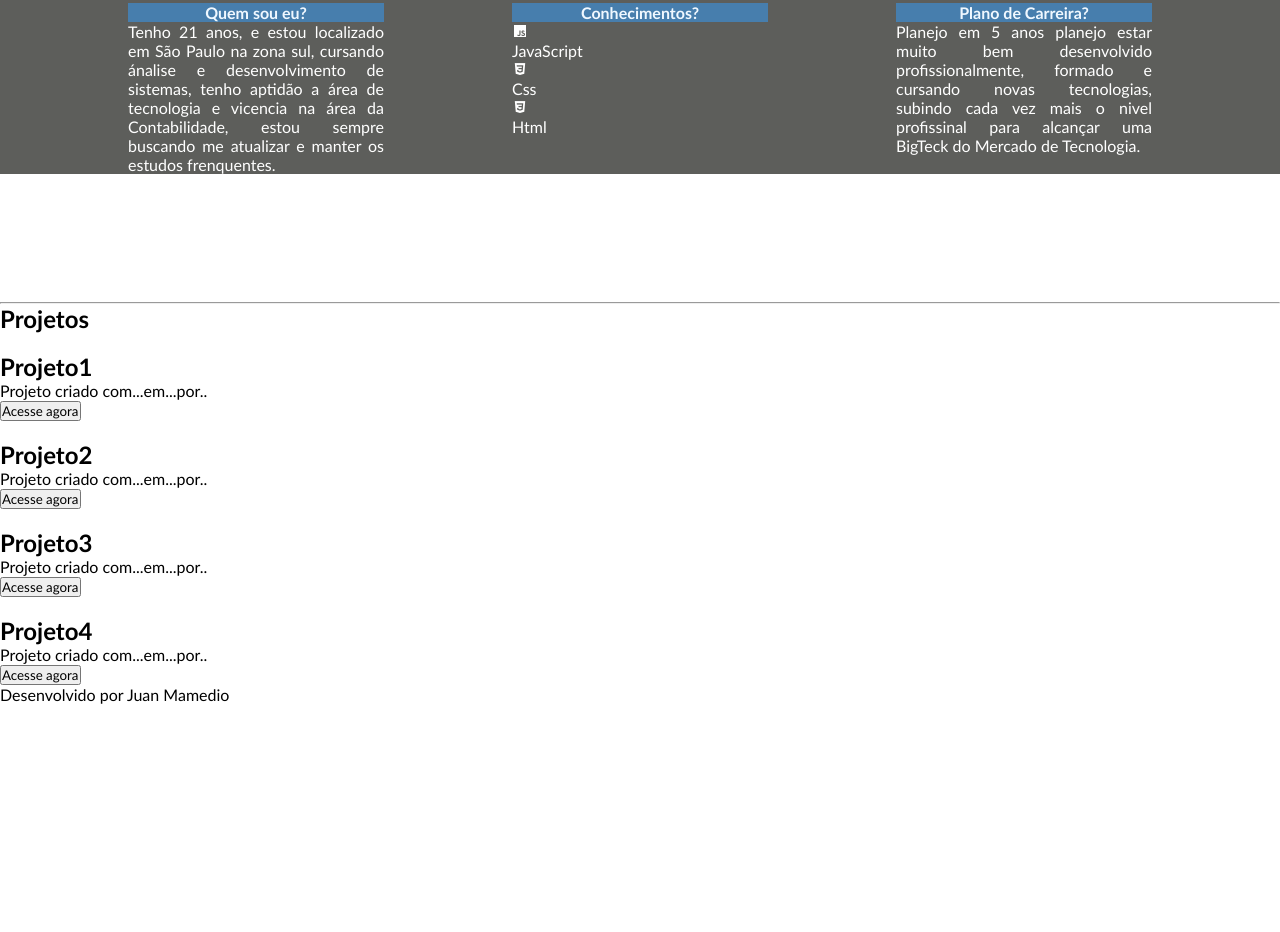
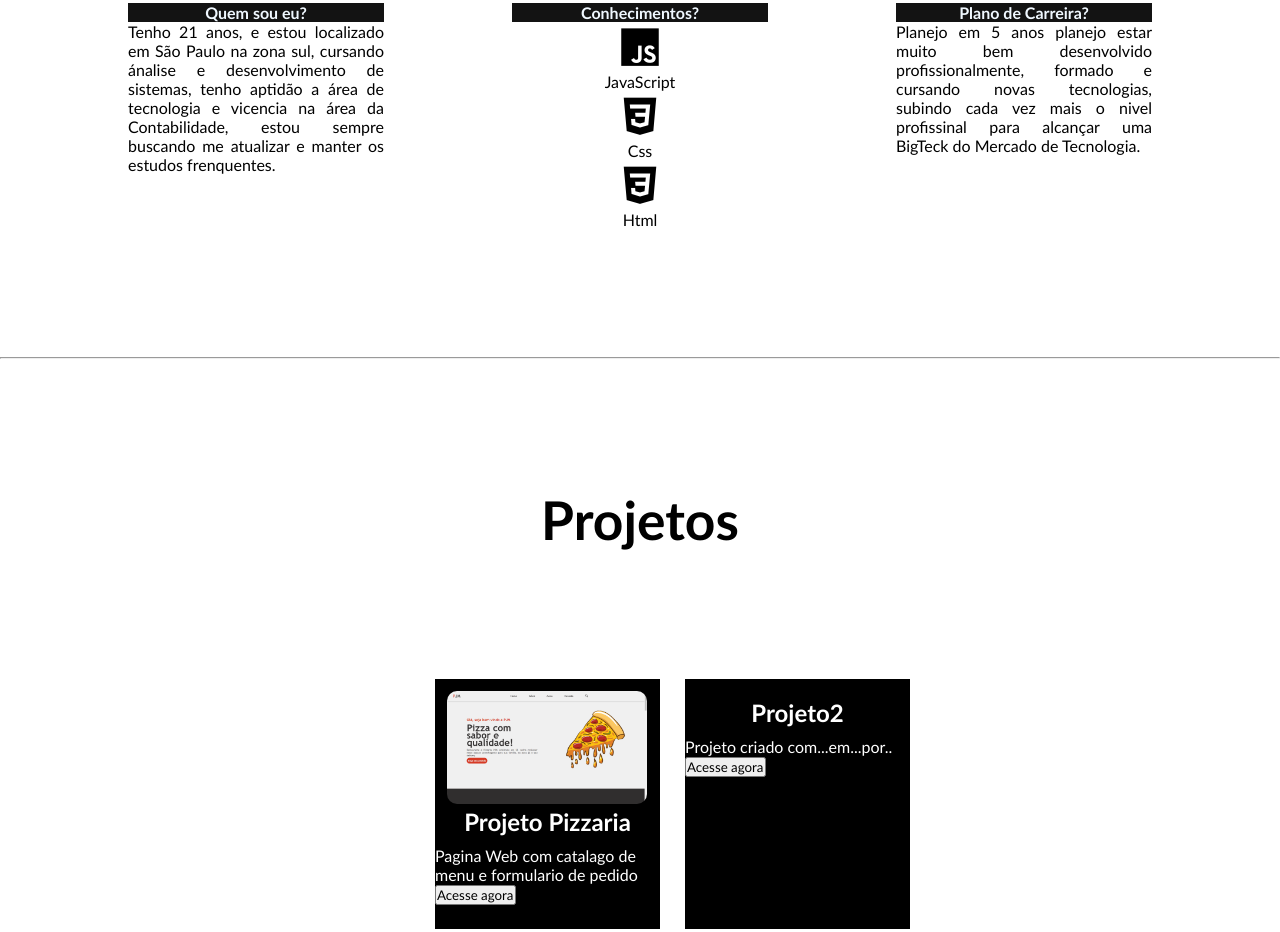
Before and after one commit to JuanMamedio/Novo-Portifolio, a plain HTML site: page index.html in a window 1280 px wide. Shown: the part 866-1798 px from the top of the page. Before the commit the page ends 1570 px from the top, so only its background shows below. Drawn offline with nearby package versions, Linux system fonts and the light colour scheme.

Commit message:
Add files via upload

```diff
--- a/index.css
+++ b/index.css
@@ -17,6 +17,9 @@
     box-shadow: 0 0.1rem 0.5rem #5d5e5b;
     width: 100%;
     margin-bottom: 3rem;
+    background-color: black;
+    color: #ffffff;
+
 }
 
 .navegacao-menu{
@@ -30,8 +33,16 @@
 .navegacao-menu i{
     display: flex;
     align-items:flex-end;
-    color: rgb(245, 239, 239);
     background-color: rgb(0, 0, 0);
+}
+
+.navegacao-menu a{
+    color: aliceblue;
+    transition: all 1s;
+}
+
+.navegacao-menu a:hover{
+    color: rgb(196, 57, 57);
 }
 
 
@@ -97,8 +108,8 @@
 /*Sobre Mim*/
 
 .sobre-mim{
-    background-color: #5d5e5b;
-    color: white;
+    background-color: #ffffff;
+    color: black;
     text-align: center;
     margin-bottom: 10%;
     margin-top: 10%;
@@ -109,7 +120,7 @@
 }
 
 .sobre-mim h4{
-    background-color: rgb(71, 126, 173);
+    background-color: rgb(19, 19, 19);
     width: 100%;
     height: 100%;
     color: aliceblue;
@@ -133,6 +144,14 @@
 .conhecimentos{
     width: 20%;
     height: 20%;
+    text-align: center;
+
+}
+
+.conhecimentos i{
+    color: rgb(0, 0, 0);
+    font-size: 50px;
+    text-align: center;
 }
 
 .planodecarreira{
@@ -140,3 +159,45 @@
     height: 20%;
     margin-right: 10%;
 }
+
+
+/*Projetos*/
+
+.titulo-projetos{
+    text-align: center;
+    margin-top: 10%;
+    font-size: 40pt;
+    margin-bottom: 10%;
+}
+.conteudoprojetos{
+    background-color: rgb(255, 255, 255);
+    display: grid;
+    grid-template-columns: 200px 200px;
+    gap: 50px;
+    margin-top: 5%;
+    justify-content: center;
+}
+.layoutprojetos{
+    background-color: black;
+    color: #ffffff;
+    height: 250px;
+    width: 225px;
+    margin-bottom: 1rem;
+    margin-left: 10%;
+    gap: 1050px;
+}
+
+.layoutprojetos h1{
+    text-align: center;
+    margin-bottom: 10px;
+
+}
+
+.imagens_projetos{
+    font-size: 10px;
+    width: 200px;
+    margin-left: 12px;
+    margin-right: 12px;
+    margin-top: 12px;
+    border-radius: 10px;
+}
--- a/index.html
+++ b/index.html
@@ -16,7 +16,7 @@
         <ul class="navegacao-menu">
             <li class="homepagina"><a href="#Homepagina">Home</a></li>
             <li class="Sobre"><a href="#Sobre">Sobre</a></li>
-            <li class="Tecnogloias"><a href="#Tecnologias">Tecnologias</a></li>
+            <li class="Tecnogloias"><a href="#projetos">Projetos</a></li>
             <li class="Contatos"><a href="#Contatos">Contato</a></li>
             <i class='bx bxs-spa'></i>
         </ul>
@@ -71,13 +71,13 @@
 <hr>
 
 <section class="projetos" id="projetos">
-    <h1>Projetos</h1>
-    <div class="conteuprojetos" id="conteudoprojetos">
+    <h1 class="titulo-projetos">Projetos</h1>
+    <div class="conteudoprojetos" id="conteudoprojetos">
         <div class="layoutprojetos" id="Projeto1">
-            <img src="" alt="">
+            <img class='imagens_projetos' src="./imagens/Projeto_Pizza.png" alt="Imagenm do Projeto 1">
             <div>
-                <h1>Projeto1</h1>
-                <p>Projeto criado com...em...por..</p>
+                <h1>Projeto Pizzaria</h1>
+                <p>Pagina Web com catalago de menu e formulario de pedido</p>
                 <a href="#linkdoprojeto1"><button>Acesse agora</button></a>
             </div>
         </div>
```
Also changed, not shown: imagens/Projeto_Pizza.png (added).
